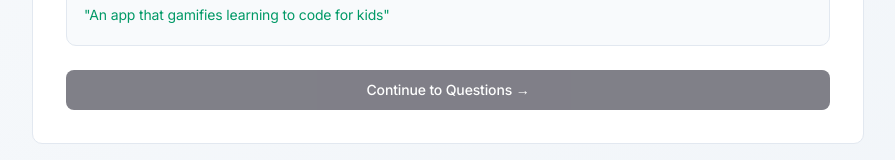
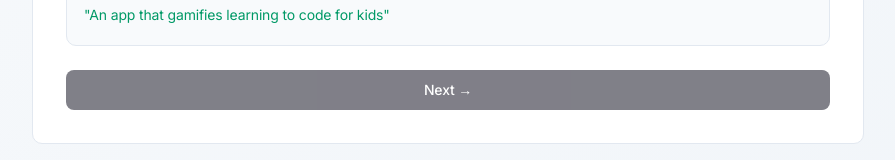
Before and after one commit to jchaasis/lean-eval, a Next.js app: page / in a window 1280 px wide. Shown: the part 551-711 px from the top of the page, without its empty margins (192-1087 px from the left). Built offline with nearby package versions, Linux system fonts and the light colour scheme.

Commit message:
chore: update button copy

```diff
--- a/components/idea-intake-form.tsx
+++ b/components/idea-intake-form.tsx
@@ -108,7 +108,7 @@ export function IdeaIntakeForm() {
         {/* Continue Button */}
         <PrimaryButton
           type="submit"
-          text="Continue to Questions →"
+          text="Next →"
           disabled={!isValid}
           isLoading={isSubmitting}
         />
```
Also changed, not shown: 1 other file (tests, documents, lock files or other folders).
